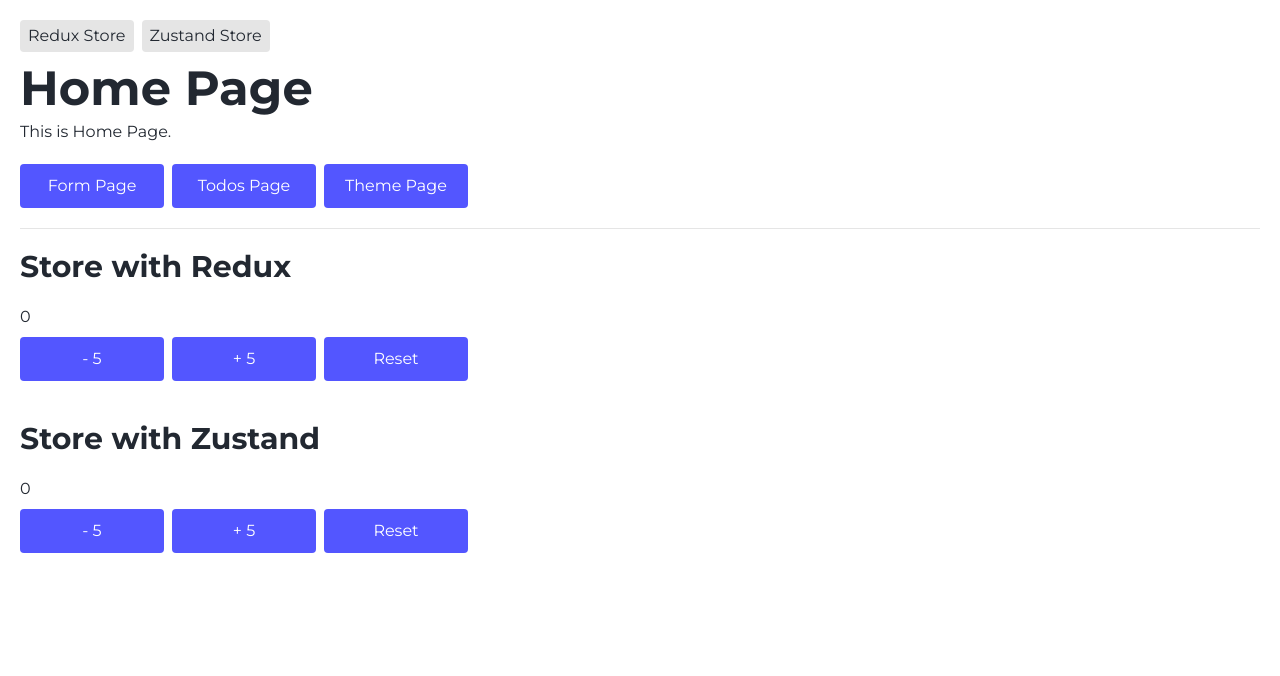
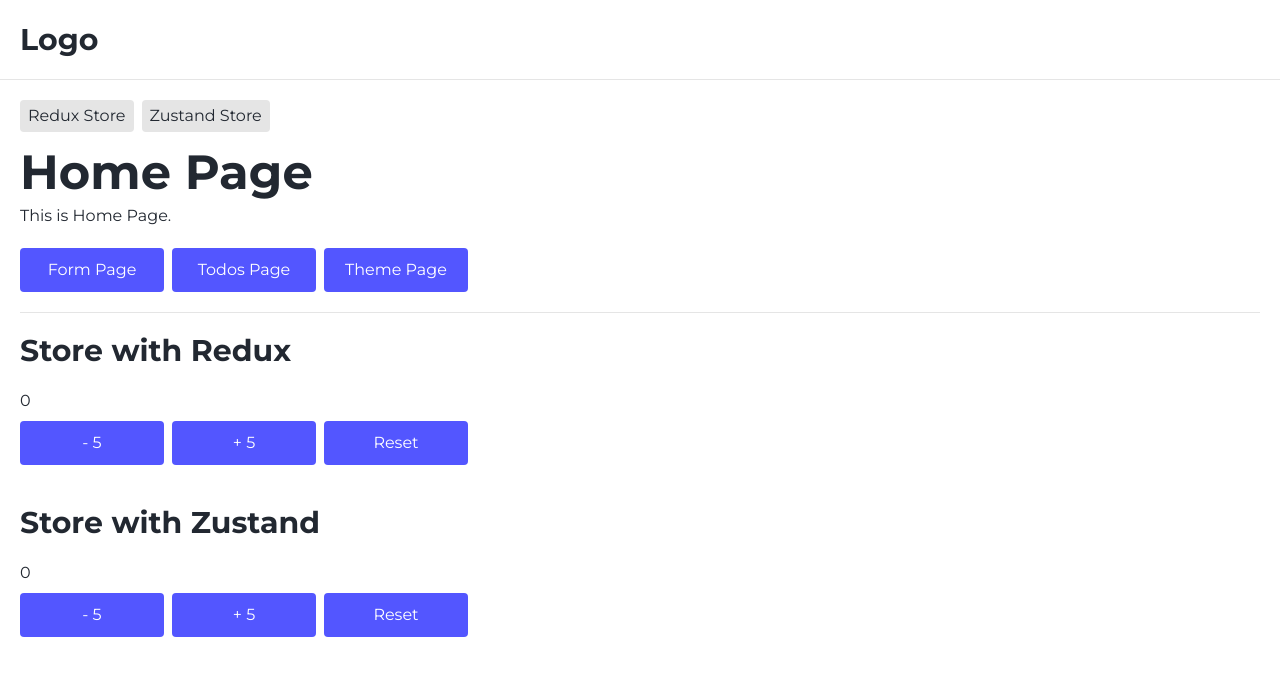
Before and after one commit to dimarogkov/next-template, a Next.js app: page / in a window 1280 px wide. Shown: the top 676 px of the page. Built offline with nearby package versions, Linux system fonts and the light colour scheme.

Commit message:
add Header

```diff
--- a/app/(pages)/form/page.tsx
+++ b/app/(pages)/form/page.tsx
@@ -14,7 +14,7 @@
                     Back
                 </BtnLink>
 
-                <div className='flex gap-2 mb-3 last:mb-0'>
+                <div className='flex gap-2 mb-4 last:mb-0'>
                     <Badge>React Hook Form</Badge>
                     <Badge>Yup Validation</Badge>
                 </div>
--- a/app/(pages)/theme/page.tsx
+++ b/app/(pages)/theme/page.tsx
@@ -14,7 +14,7 @@
                     Back
                 </BtnLink>
 
-                <div className='flex gap-2 mb-3 last:mb-0'>
+                <div className='flex gap-2 mb-4 last:mb-0'>
                     <Badge>Next Themes</Badge>
                 </div>
 
--- a/app/(pages)/todos/page.tsx
+++ b/app/(pages)/todos/page.tsx
@@ -16,7 +16,7 @@
                     Back
                 </BtnLink>
 
-                <div className='flex gap-2 mb-3 last:mb-0'>
+                <div className='flex gap-2 mb-4 last:mb-0'>
                     <Badge>Axios</Badge>
                     <Badge>React Query</Badge>
                     <Badge>Debounce</Badge>
--- a/app/page.tsx
+++ b/app/page.tsx
@@ -5,7 +5,7 @@
     return (
         <section className='relative w-full'>
             <div className='w-full mb-5 last:mb-0'>
-                <div className='flex gap-2 mb-3 last:mb-0'>
+                <div className='flex gap-2 mb-4 last:mb-0'>
                     <Badge>Redux Store</Badge>
                     <Badge>Zustand Store</Badge>
                 </div>
--- /dev/null
+++ b/src/components/elements/Header/Header.tsx
@@ -0,0 +1,14 @@
+import Link from 'next/link';
+import { Subtitle } from '../../ui';
+
+export const Header = () => {
+    return (
+        <header className='relative z-20 flex items-center w-full h-16 lg:h-20 border-b border-gray'>
+            <div className='flex items-center justify-between w-full max-w-screen-2xl px-4 sm:px-5 m-auto'>
+                <Subtitle className='flex'>
+                    <Link href='/'>Logo</Link>
+                </Subtitle>
+            </div>
+        </header>
+    );
+};
--- /dev/null
+++ b/src/components/elements/Header/index.ts
@@ -0,0 +1 @@
+export * from './Header';
--- a/src/components/root/Root.tsx
+++ b/src/components/root/Root.tsx
@@ -1,4 +1,5 @@
 import { ThemeProvider } from 'next-themes';
+import { Header } from '../elements/Header';
 
 type Props = {
     children?: React.ReactNode;
@@ -9,6 +10,7 @@
         <html lang='en' suppressHydrationWarning>
             <body>
                 <ThemeProvider attribute='class' defaultTheme='system' enableSystem>
+                    <Header />
                     <main className='relative w-full max-w-screen-2xl p-5 m-auto'>{children}</main>
                 </ThemeProvider>
             </body>
```
